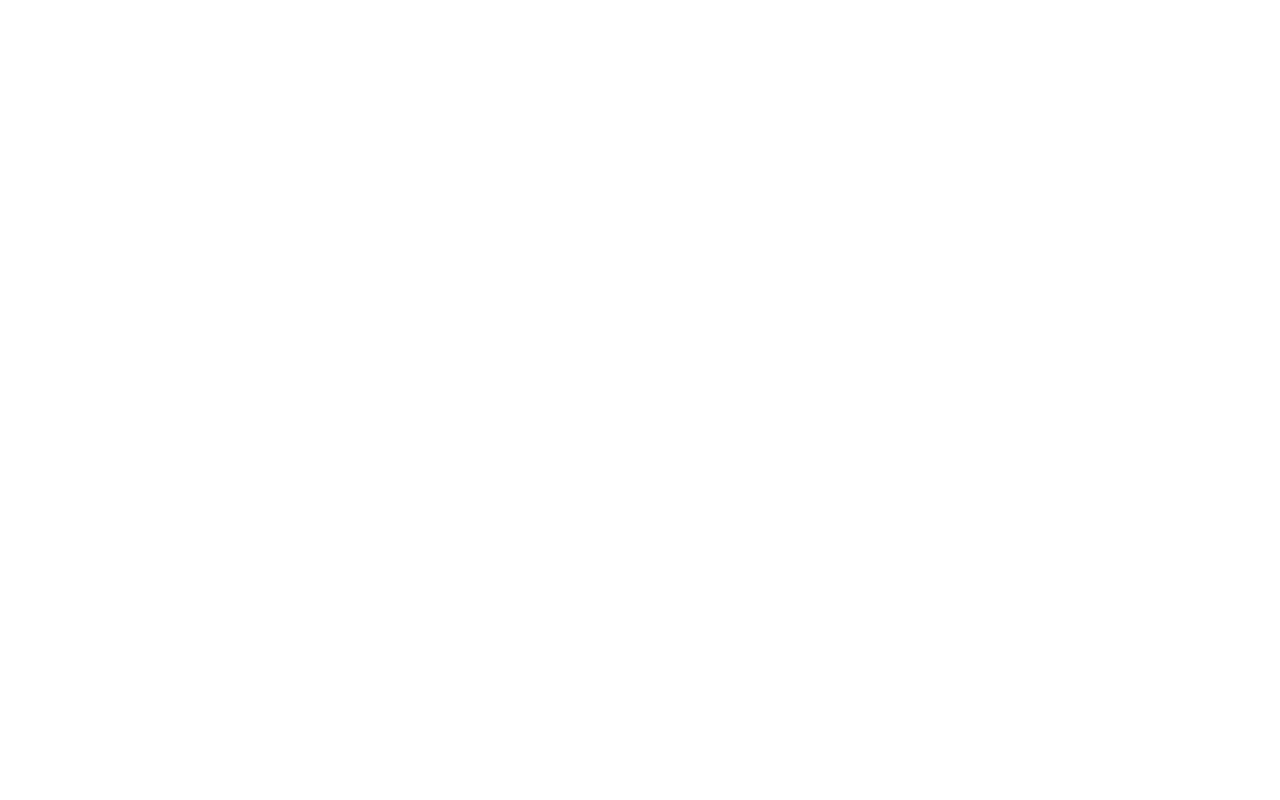
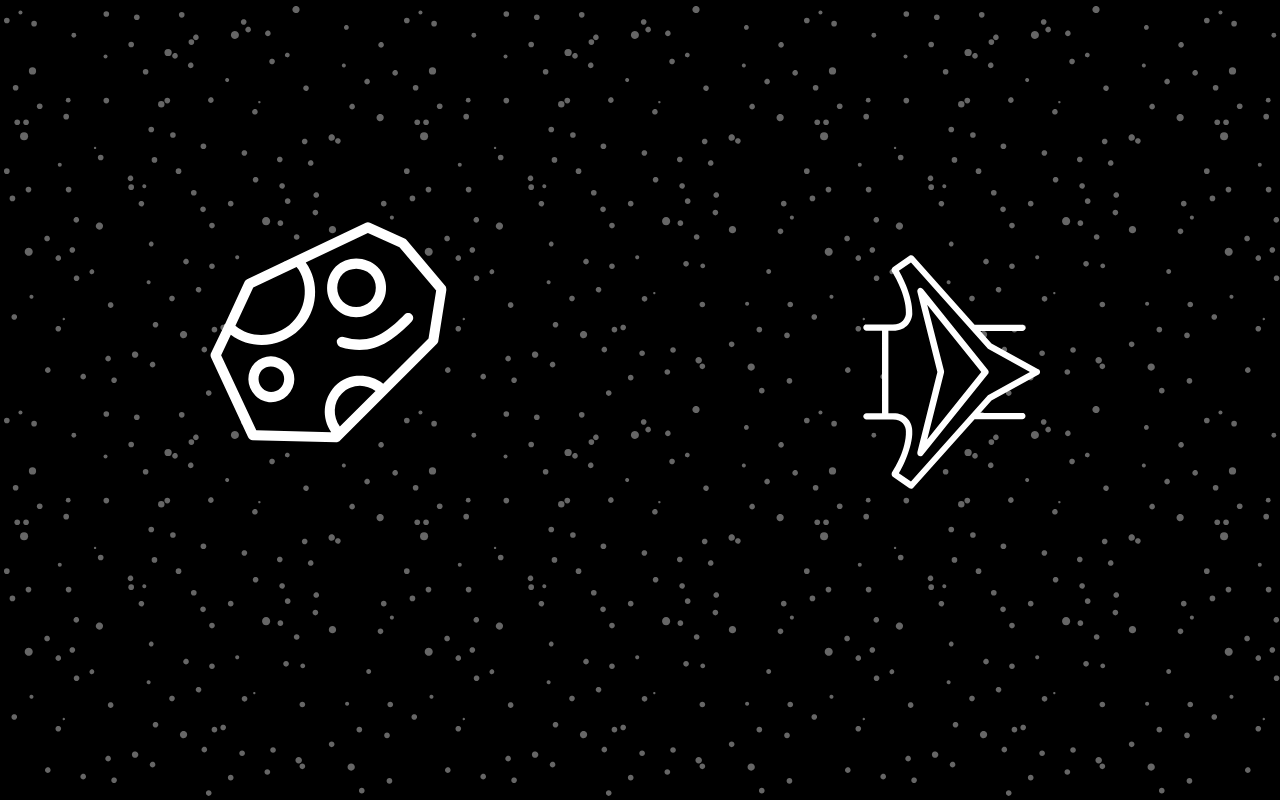
Before and after one commit to saracase/dsn1676-assignment-3, a plain HTML site: page index.html in a window 1280 px wide. Drawn offline with Linux system fonts and the light colour scheme.

Commit message:
Added a background colour of black and stars to create the space look. Added in the asteroid and changed the position of it so its more centered. Also got it to rotate on its own. Added the space ship but it needs to move closer to the asteroid and have a different rotation

```diff
--- a/css/main.css
+++ b/css/main.css
@@ -16,3 +16,48 @@ html {
 *, *::before, *::after {
   box-sizing: inherit;
 }
+
+body {
+    background-color: black;
+    background-image: url(../images/stars.svg)
+}
+
+.asteriod {
+    position: absolute;
+    top: 200px;
+    left: 200px;
+    animation: asteriod-rotate 10s ease-in-out infinite alternate;
+}
+
+@keyframes asteriod-rotate {
+
+    0% {
+        transform: rotate(0deg);
+    }
+
+    100% {
+        transform: rotate(360deg);
+    }
+
+}
+
+.ship {
+    position: absolute;
+    width: 200px;
+    height: 100px;
+    top: 400px;
+    right: 200px;
+    animation: ship-rotate 10s ease-in-out infinite alternate;
+}
+
+@keyframes ship-rotate {
+
+    0% {
+        transform: rotate(0deg);
+    }
+
+    100% {
+        transform: rotate(360deg);
+    }
+
+}
--- a/index.html
+++ b/index.html
@@ -8,5 +8,8 @@
 </head>
 <body>
 
+<div class="asteriod"><img src="images/asteroid.svg"></div>
+<div class="ship"><img src="images/ship.svg"></div>
+
 </body>
 </html>
```
Also changed, not shown: images/asteroid.svg (added), images/ship.svg (added), images/stars.svg (added).
